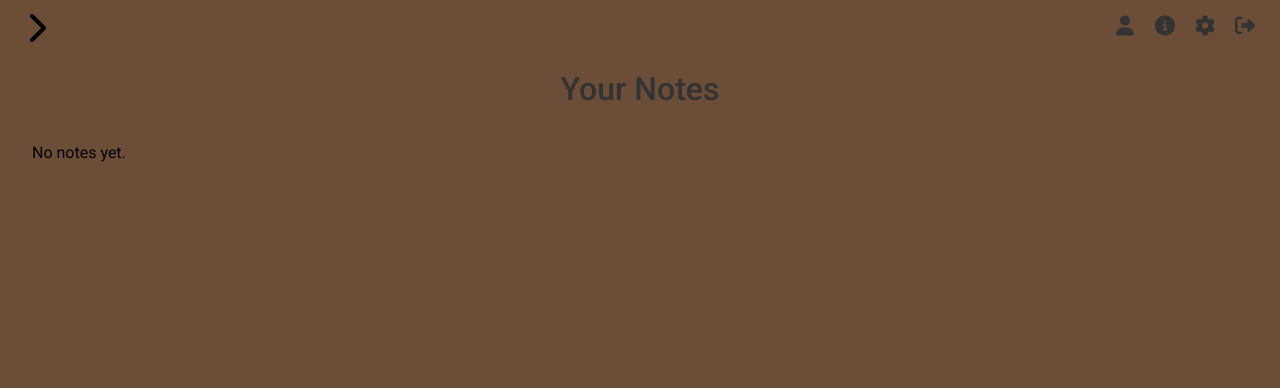
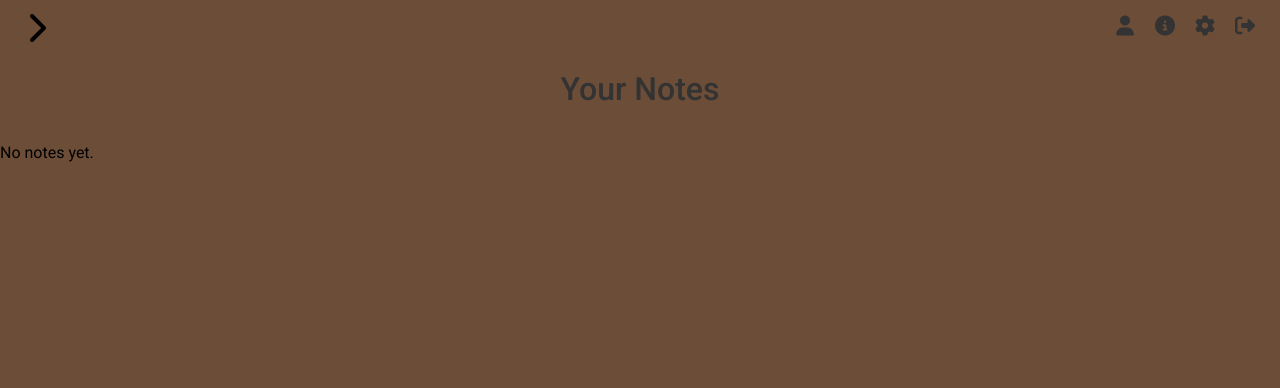
Before and after one commit to DJRyLau/CITS3403-Project, a Flask app: page /notes in a window 1280 px wide. Shown: the top 388 px of the page. Run offline with Flask 3, Linux system fonts and the light colour scheme; the visitor is signed in with stand-in values (Sample User, id 1); data comes from the database, SQL or seed files in the repository; data that the repository does not hold is empty; some libraries are stand-ins or nearby versions.

Commit message:
Hotfix for horizontal scroll on boards
Fixed minor issue with a horizontal scroll appearing on boards. Removed unnecessary margin.

```diff
--- a/app/Static/css/notes.css
+++ b/app/Static/css/notes.css
@@ -19,7 +19,6 @@ body {
 }
 
 .board {
-  margin-left: var(--boards-sidebar-width);
   display: grid;
   grid-template-columns: repeat(auto-fill, minmax(250px, 1fr));
   gap: 20px;
```
